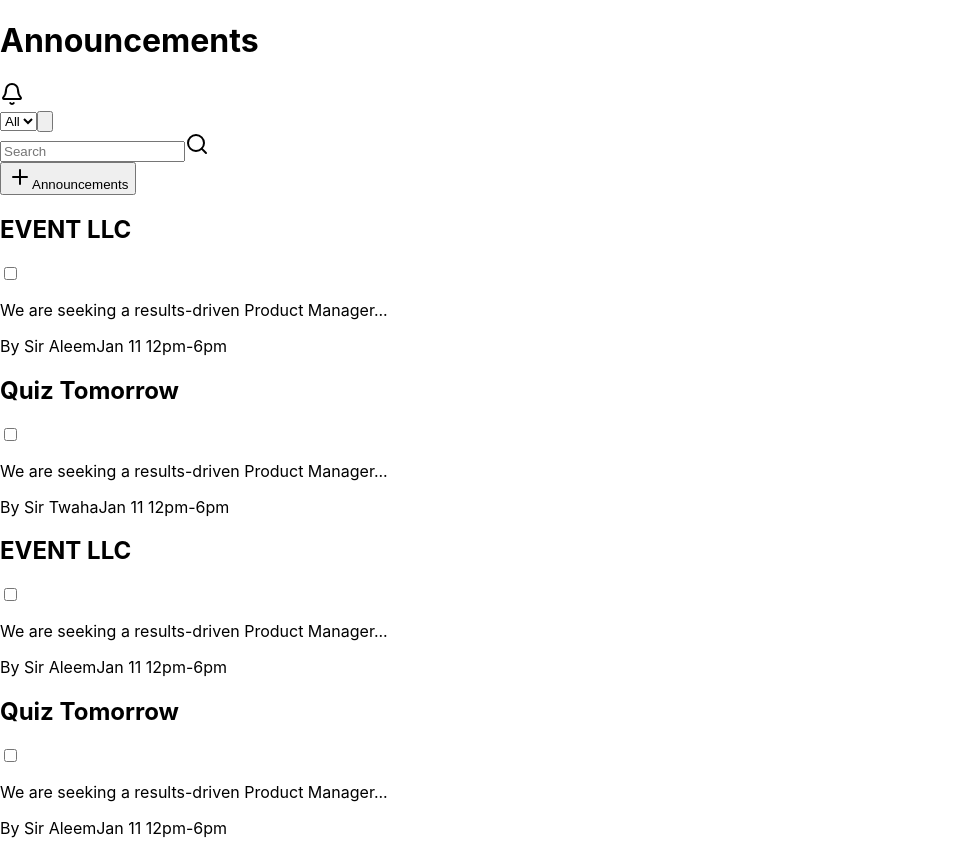
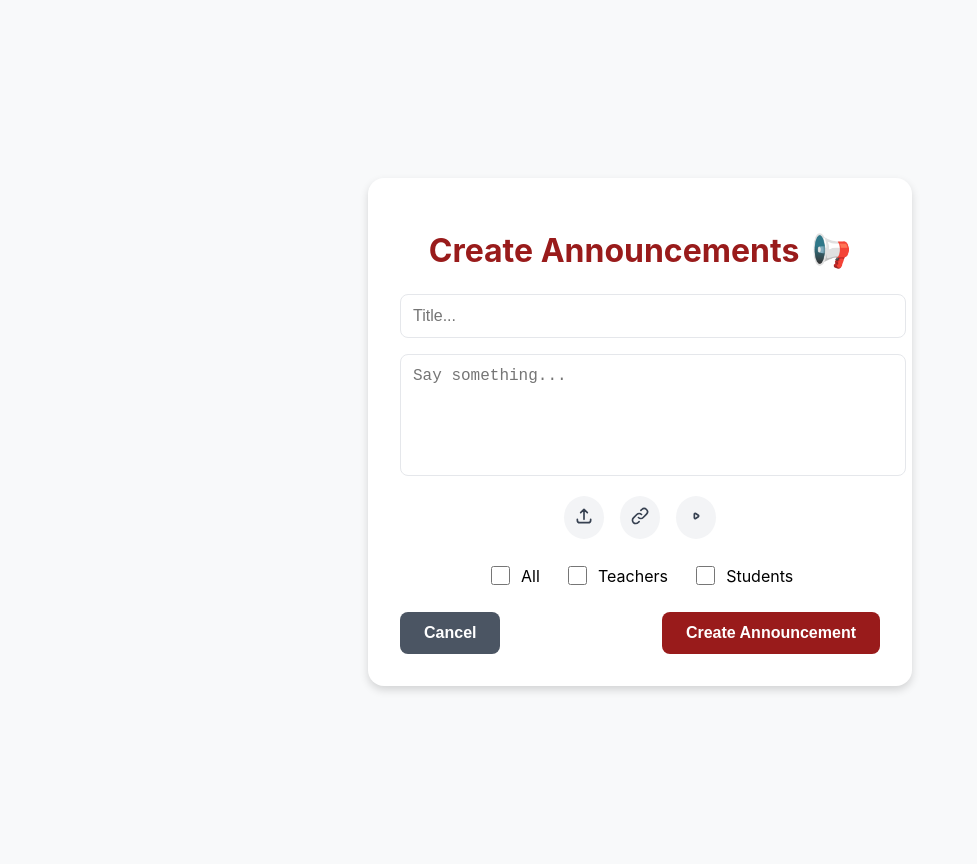
Before and after one commit to ZohaMobin/gutech-adminportal, a React (Create React App) app: page / in a window 1280 px wide. Shown: the whole page, without its empty margins (0-977 px from the left). Before the commit the page ends 838 px from the top, so only its background shows below. Built offline with nearby package versions, Linux system fonts and the light colour scheme.

Commit message:
createPage

```diff
--- a/src/App.js
+++ b/src/App.js
@@ -1,10 +1,10 @@
 import React from 'react';
-import AnnouncementsPage from './pages/Announcement.js';
+import AnnouncementCreatePage from './pages/AnnouncementCreate';
 
 function App() {
   return (
     <div className="App">
-      <AnnouncementsPage />
+      <AnnouncementCreatePage />
     </div>
   );
 }
--- /dev/null
+++ b/src/pages/AnnouncementCreate.css
@@ -0,0 +1,144 @@
+.create-announcement {
+    min-height: 100vh;
+    background-color: #f8f9fa;
+    padding: 2rem;
+    display: flex;
+    justify-content: center;
+    align-items: center;
+}
+
+.announcement-card {
+    width: 90%;
+    max-width: 30rem;
+    background: white;
+    padding: 2rem;
+    border-radius: 1rem;
+    box-shadow: 0 4px 8px rgba(0, 0, 0, 0.15);
+    text-align: center;
+}
+
+.announcement-title {
+    font-size: 2rem;
+    font-weight: 700;
+    color: #991b1b;
+    margin-bottom: 1.5rem;
+    display: flex;
+    align-items: center;
+    justify-content: center;
+    gap: 0.75rem;
+}
+
+.form-input, .form-textarea {
+    width: 100%;
+    padding: 0.75rem;
+    border: 1px solid #e5e7eb;
+    border-radius: 0.5rem;
+    margin-bottom: 1rem;
+    font-size: 1rem;
+    transition: border-color 0.3s, box-shadow 0.3s;
+}
+
+.form-input:focus, .form-textarea:focus {
+    outline: none;
+    border-color: #991b1b;
+    box-shadow: 0 0 5px rgba(153, 27, 27, 0.3);
+}
+
+.form-textarea {
+    height: 6rem;
+    resize: none;
+}
+
+.action-buttons {
+    display: flex;
+    justify-content: center;
+    gap: 1rem;
+    margin-bottom: 1.5rem;
+}
+
+.action-button {
+    padding: 0.625rem;
+    background: #f3f4f6;
+    border: none;
+    border-radius: 50%;
+    cursor: pointer;
+    transition: background-color 0.3s;
+}
+
+.action-button:hover {
+    background: #e5e7eb;
+}
+
+.icon {
+    width: 1.25rem;
+    height: 1.25rem;
+    color: #374151;
+}
+
+.checkbox-group {
+    margin-bottom: 1.5rem;
+    display: flex;
+    justify-content: center;
+    gap: 1.5rem;
+}
+
+.checkbox-label {
+    display: flex;
+    align-items: center;
+    gap: 0.5rem;
+    cursor: pointer;
+}
+
+.checkbox-input {
+    width: 1.2rem;
+    height: 1.2rem;
+    accent-color: #991b1b;
+}
+
+.form-buttons {
+    display: flex;
+    justify-content: space-between;
+    gap: 1rem;
+}
+
+.cancel-button, .submit-button {
+    padding: 0.75rem 1.5rem;
+    border: none;
+    border-radius: 0.5rem;
+    font-size: 1rem;
+    font-weight: 600;
+    cursor: pointer;
+    transition: background-color 0.3s;
+}
+
+.cancel-button {
+    background: #4b5563;
+    color: white;
+}
+
+.cancel-button:hover {
+    background: #374151;
+}
+
+.submit-button {
+    background: #991b1b;
+    color: white;
+}
+
+.submit-button:hover {
+    background: #7f1d1d;
+}
+
+@media (max-width: 640px) {
+    .announcement-card {
+        padding: 1.5rem;
+    }
+
+    .form-buttons {
+        flex-direction: column;
+    }
+
+    .cancel-button, .submit-button {
+        width: 100%;
+    }
+}
--- /dev/null
+++ b/src/pages/AnnouncementCreate.js
@@ -0,0 +1,101 @@
+import React from 'react';
+import { useState } from 'react';
+import './AnnouncementCreate.css';
+
+const AnnouncementCreatePage = () => {
+    const [title, setTitle] = useState('');
+    const [message, setMessage] = useState('');
+    const [audience, setAudience] = useState({
+        all: false,
+        teachers: false,
+        students: false
+    });
+
+    const handleSubmit = (e) => {
+        e.preventDefault();
+        console.log({ title, message, audience });
+    };
+
+    return (
+        <div className="create-announcement">
+            <div className="announcement-card">
+                <h1 className="announcement-title">
+                    Create Announcements
+                    <span role="img" aria-label="announcement">📢</span>
+                </h1>
+
+                <form onSubmit={handleSubmit}>
+                    <input
+                        type="text"
+                        placeholder="Title..."
+                        value={title}
+                        onChange={(e) => setTitle(e.target.value)}
+                        className="form-input"
+                    />
+
+                    <textarea
+                        placeholder="Say something..."
+                        value={message}
+                        onChange={(e) => setMessage(e.target.value)}
+                        className="form-textarea"
+                    />
+
+                    <div className="action-buttons">
+                        <button type="button" className="action-button">
+                            <svg className="icon" fill="none" stroke="currentColor" viewBox="0 0 24 24">
+                                <path strokeLinecap="round" strokeLinejoin="round" strokeWidth={2} d="M4 16v1a3 3 0 003 3h10a3 3 0 003-3v-1m-4-8l-4-4m0 0L8 8m4-4v12" />
+                            </svg>
+                        </button>
+                        <button type="button" className="action-button">
+                            <svg className="icon" fill="none" stroke="currentColor" viewBox="0 0 24 24">
+                                <path strokeLinecap="round" strokeLinejoin="round" strokeWidth={2} d="M13.828 10.172a4 4 0 00-5.656 0l-4 4a4 4 0 105.656 5.656l1.102-1.101m-.758-4.899a4 4 0 005.656 0l4-4a4 4 0 00-5.656-5.656l-1.1 1.1" />
+                            </svg>
+                        </button>
+                        <button type="button" className="action-button">
+                            <svg className="icon" fill="none" stroke="currentColor" viewBox="0 0 24 24">
+                                <path strokeLinecap="round" strokeLinejoin="round" strokeWidth={2} d="M14.752 11.168l-3.197-2.132A1 1 0 0010 9.87v4.263a1 1 0 001.555.832l3.197-2.132a1 1 0 000-1.664z" />
+                            </svg>
+                        </button>
+                    </div>
+
+                    <div className="checkbox-group">
+                        <label className="checkbox-label">
+                            <input
+                                type="checkbox"
+                                checked={audience.all}
+                                onChange={(e) => setAudience({...audience, all: e.target.checked})}
+                                className="checkbox-input"
+                            />
+                            <span>All</span>
+                        </label>
+                        <label className="checkbox-label">
+                            <input
+                                type="checkbox"
+                                checked={audience.teachers}
+                                onChange={(e) => setAudience({...audience, teachers: e.target.checked})}
+                                className="checkbox-input"
+                            />
+                            <span>Teachers</span>
+                        </label>
+                        <label className="checkbox-label">
+                            <input
+                                type="checkbox"
+                                checked={audience.students}
+                                onChange={(e) => setAudience({...audience, students: e.target.checked})}
+                                className="checkbox-input"
+                            />
+                            <span>Students</span>
+                        </label>
+                    </div>
+
+                    <div className="form-buttons">
+                        <button type="button" className="cancel-button">Cancel</button>
+                        <button type="submit" className="submit-button">Create Announcement</button>
+                    </div>
+                </form>
+            </div>
+        </div>
+    );
+};
+
+export default AnnouncementCreatePage;
```
